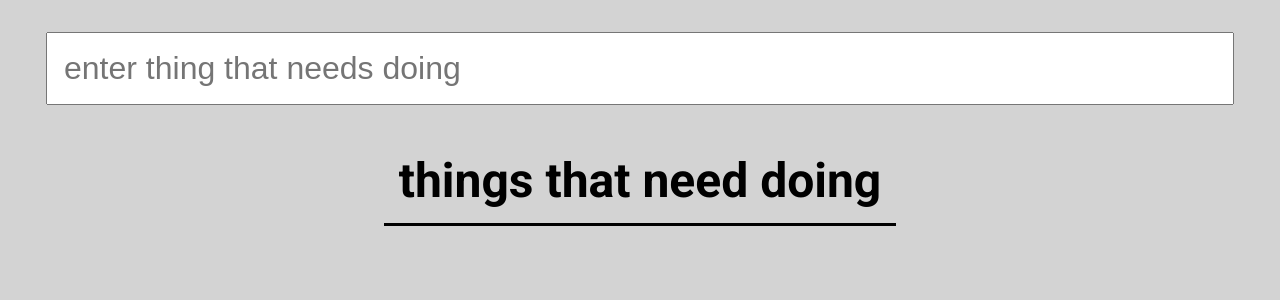
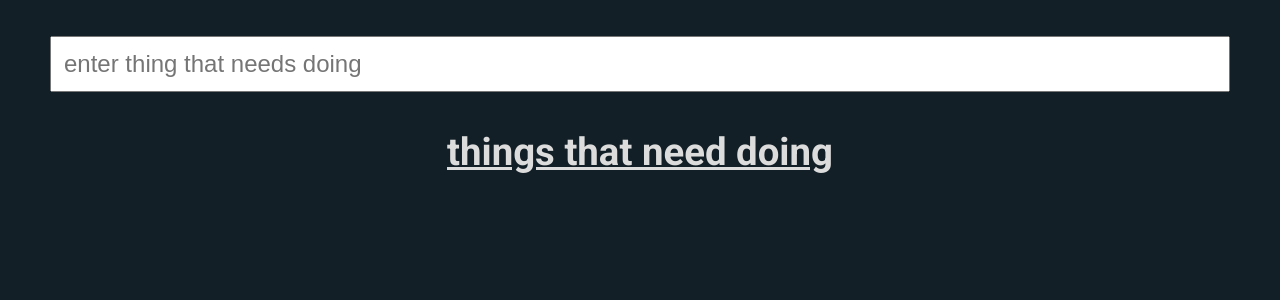
Before and after one commit to toskan/react_to_do_list, a React (Create React App) app: page / in a window 1280 px wide. Shown: the top 300 px of the page. Built offline with nearby package versions, Linux system fonts and the light colour scheme.

Commit message:
more styling

```diff
--- a/src/App.css
+++ b/src/App.css
@@ -1,9 +1,12 @@
 body {
-	background-color: #d3d3d3;
 	font-family: 'Roboto', sans-serif;
+	color: gainsboro;
+	background-color: #121f26;
 }
 .App {
 	text-align: center;
+	display: flex;
+	flex-direction: column;
 }
 
 .App-logo {
@@ -52,43 +55,43 @@ body {
 	display: flex;
 	width: 50%;
 	justify-content: start;
+	padding: 0.25em;
 }
 .to-do-input {
 	width: 90%;
-	font-size: 2em;
-	margin-top: 1em;
+	font-size: 1.5em;
+	margin-top: 1.5em;
 	padding: 0.5em;
 	cursor: pointer;
+	align-self: center;
 }
 h1 {
-	font-size: 3em;
-	border-bottom: 0.08em solid black;
+	font-size: 2.4em;
+	text-decoration-line: underline;
 	padding: 0.3em;
 	display: inline-block;
 }
 .to-do-items-2 > input {
-	width: 2.8em;
-	height: 2.8em;
-	margin-top: 0.9em;
-	margin-right: 1em;
+	width: 2em;
+	height: 2em;
+	margin-top: 0.8em;
+	margin-right: 1.5em;
 	cursor: pointer;
 }
 .to-do-items-2 > label {
-	font-size: 3em;
+	font-size: 2.1em;
 }
 .delete-todo-button {
 	cursor: pointer;
-	margin-left: 1em;
-	margin-top: 0.3em;
+	margin-left: 1.5em;
 	height: 1.2em;
 	width: 1.2em;
-	font-size: 2em;
+	font-size: 1.7em;
 	font-weight: 500;
-	border-color: black;
-	background-color: lightgrey;
-	line-height: 0.7;
-	color: white;
-	background-color: black;
+	border: none;
+	line-height: 1.8;
+	color: gainsboro;
+	background-color: #121f26;
 }
 .fas {
 	font-size: 3em;
--- a/src/ListItems.js
+++ b/src/ListItems.js
@@ -1,4 +1,5 @@
 import React from 'react';
+import { MdDelete } from 'react-icons/md';
 
 class ListItems extends React.Component {
 	checkedBoxStateInStorage;
@@ -46,8 +47,12 @@ class ListItems extends React.Component {
 					<label ref={this.labelRef} className="to-do-item">
 						{toDoItem}
 					</label>
-					<button className="delete-todo-button" onClick={deleteToDo}>
-						X
+					<button
+						className="delete-todo-button"
+						onClick={deleteToDo}
+						title="Delete Forever"
+					>
+						<MdDelete />
 					</button>
 				</div>
 			</div>
```
